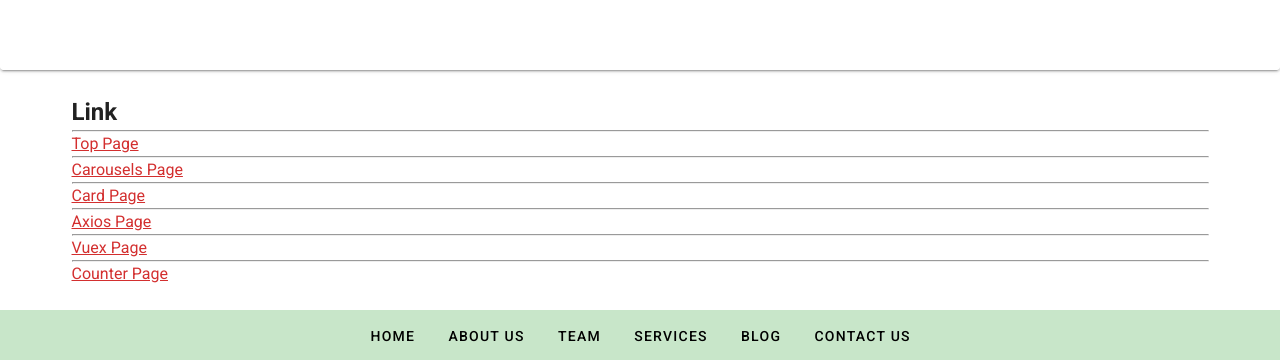
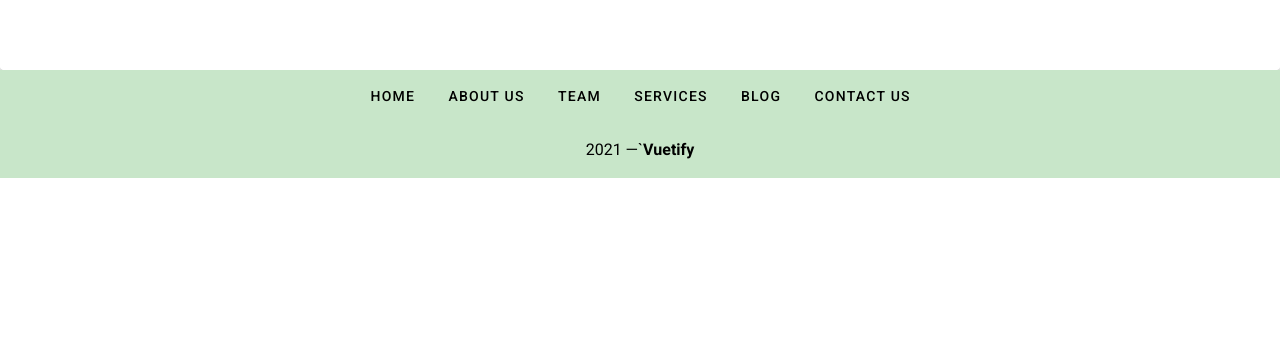
Before and after one commit to suzucan2020/cs-portfolio-gourmet, a Nuxt app: page / in a window 1280 px wide. Shown: the part 530-890 px from the top of the page. After the commit the page ends 800 px from the top, so only its background shows below. Built offline with nearby package versions, Linux system fonts and the light colour scheme.

Commit message:
update header

```diff
--- a/components/Header.vue
+++ b/components/Header.vue
@@ -41,7 +41,7 @@
       class="overflow-y-auto"
       max-height="600"
     >
-    <v-container style="height: 1500px;">Hello Our team .....</v-container>
+    <v-container style="height: 1500px;"><nuxt /></v-container>
     </v-sheet>
   </v-card>
 </template>
--- a/layouts/default.vue
+++ b/layouts/default.vue
@@ -1,11 +1,11 @@
 <template>
   <v-app light>
     <Header />
-      <v-main>
-        <v-container>
-          <nuxt />
-        </v-container>
-      </v-main>
+      <!-- <v-main> -->
+      <!--   <v-container> -->
+      <!--     <nuxt /> -->
+      <!--   </v-container> -->
+      <!-- </v-main> -->
     <Footer />
   </v-app>
 </template>
```
